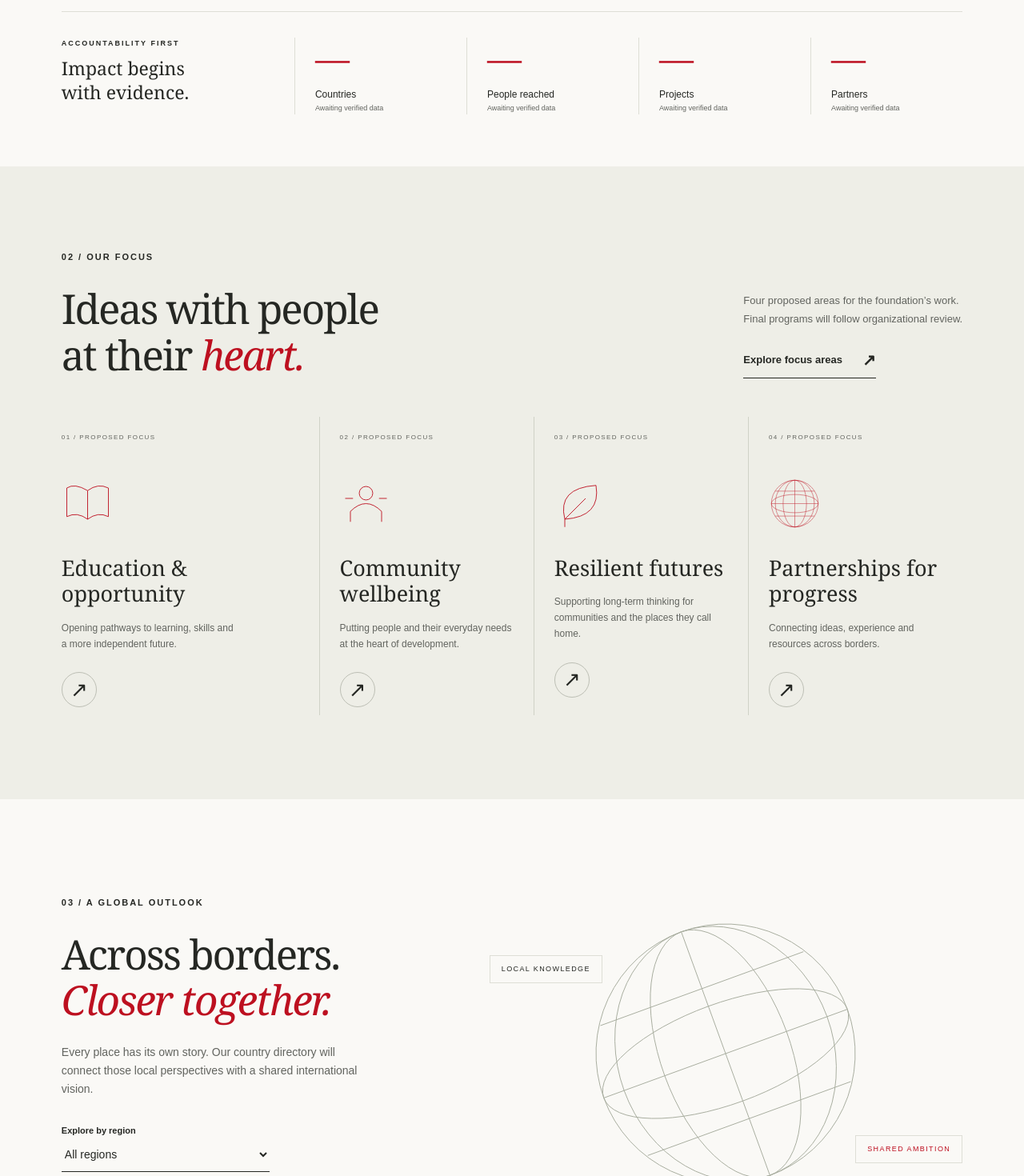
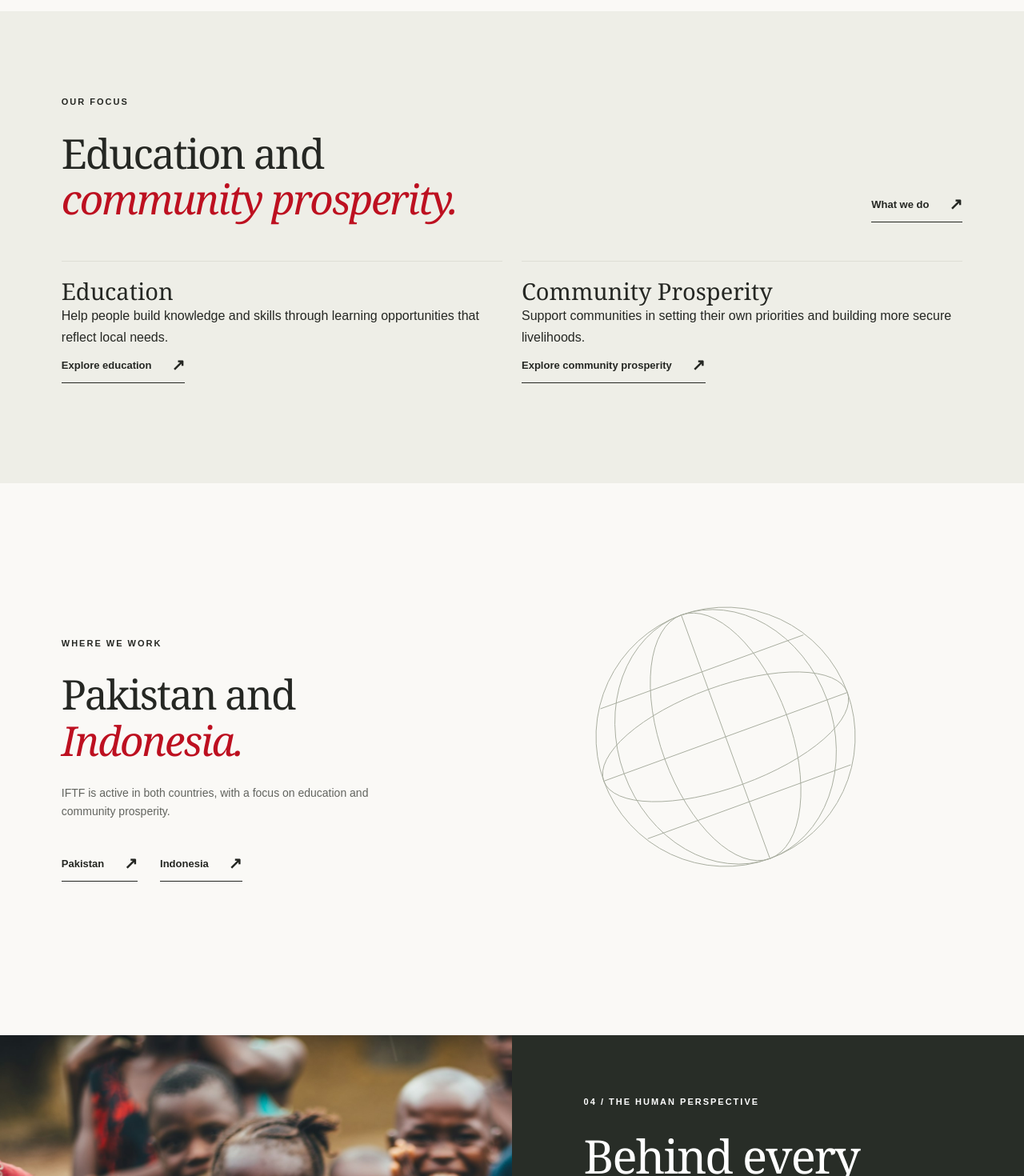
Before and after one commit to LineMindMap/IFTF, a Next.js app: page / in a window 1280 px wide. Shown: the part 1480-2950 px from the top of the page at 80% size. Built offline with nearby package versions, Linux system fonts and the light colour scheme.

Commit message:
Update Site source

```diff
--- a/app/[slug]/page.tsx
+++ b/app/[slug]/page.tsx
@@ -1,5 +1,5 @@
 import Link from 'next/link';
-import { focusAreas, routes } from '../../data/content';
+import { countries, focusAreas, office, routes } from '../../data/content';
 
 const labels: Record<string, string> = {
   about: 'About IFTF',
@@ -44,7 +44,7 @@ export default async function Page({ params }: PageProps) {
         <>
           <p className="inner-lead">Bridging Today, Empowering Tomorrow.</p>
           <p>International Future Trust Foundation brings an international outlook to a shared purpose: creating more opportunity through people and partnerships.</p>
-          <p>Explore the foundation’s proposed focus areas, or learn how to start a conversation about collaboration.</p>
+          <p>Explore the foundation’s focus areas, or learn how to start a conversation about collaboration.</p>
           <div className="actions">
             <Link className="button" href="/programs/">Explore focus areas</Link>
             <Link className="text-link" href="/collaborate/">Propose a collaboration</Link>
@@ -52,12 +52,36 @@ export default async function Page({ params }: PageProps) {
         </>
       ) : slug === 'programs' ? (
         <>
-          <p className="inner-lead">Four proposed areas for the foundation’s work.</p>
-          <p>These areas describe the current direction. Program details will be published after review.</p>
+          <p className="inner-lead">Education and community prosperity guide the foundation’s work.</p>
+          <p>These descriptions outline IFTF’s priorities. Details on individual projects will be added as they become available.</p>
           <div className="program-list">
-            {focusAreas.map(area => <section key={area.number}><h2>{area.title}</h2><p>{area.text}</p></section>)}
+            {focusAreas.map(area => <section key={area.id} id={area.id}><h2>{area.title}</h2><p>{area.text}</p></section>)}
           </div>
           <Link className="text-link" href="/collaborate/">Propose a collaboration</Link>
+        </>
+      ) : slug === 'where-we-work' ? (
+        <>
+          <p className="inner-lead">IFTF is active in Pakistan and Indonesia.</p>
+          <p>Our main focus is education and community prosperity. Country profiles will be expanded as project details become available.</p>
+          <div className="program-list">
+            {countries.map(country => <section key={country.id} id={country.id}>
+              <h2>{country.name}</h2>
+              {country.id === 'indonesia' && <p>Our current office is in Yogyakarta.</p>}
+              <Link className="text-link" href={country.id === 'indonesia' ? '/contact/' : '/programs/'}>
+                {country.id === 'indonesia' ? 'Yogyakarta office details' : 'Explore our focus areas'}
+              </Link>
+            </section>)}
+          </div>
+        </>
+      ) : slug === 'contact' ? (
+        <>
+          <p className="inner-lead">Yogyakarta office</p>
+          <address className="office-address">{office.street}<br/>{office.city}<br/>{office.postalCode}</address>
+          <dl className="office-details">
+            <div><dt>Phone</dt><dd><a href={office.telephoneHref}>{office.phone}</a></dd></div>
+            <div><dt>Fax</dt><dd>{office.fax}</dd></div>
+            <div><dt>Email</dt><dd><a href={'mailto:' + office.email}>{office.email}</a></dd></div>
+          </dl>
         </>
       ) : (
         <>
--- a/app/globals.css
+++ b/app/globals.css
@@ -65,3 +65,10 @@ html { scroll-padding-top: 180px; }
 .program-list { display: grid; grid-template-columns: repeat(auto-fit, minmax(min(100%, 260px), 1fr)); gap: 24px; margin-top: 36px; }
 .program-list section { padding-block: 20px; border-top: 1px solid var(--line); }
 .program-list h2 { font-size: 27px; letter-spacing: -0.02em; }
+
+.country-links { display: flex; flex-wrap: wrap; gap: 12px 28px; margin-top: 18px; padding: 0; list-style: none; }
+.office-address { font-style: normal; margin-top: 16px; }
+.office-details { margin-top: 24px; }
+.office-details div { display: grid; grid-template-columns: 55px minmax(0, 1fr); gap: 12px; align-items: center; min-height: 44px; }
+.office-details dt { font-weight: 700; }
+.office-details a { display: inline-flex; align-items: center; min-height: 44px; text-decoration: underline; text-underline-offset: 4px; overflow-wrap: anywhere; }
--- a/app/page.tsx
+++ b/app/page.tsx
@@ -1,9 +1,8 @@
 'use client';
-import { useState } from 'react';
 import Image from 'next/image';
 import Link from 'next/link';
 import { motion, useReducedMotion } from 'framer-motion';
-import { focusAreas,impact } from '../data/content';
+import { countries, focusAreas } from '../data/content';
 
 function Arrow(){return <span aria-hidden="true">↗</span>}
 function Globe(){return <svg viewBox="0 0 200 200" fill="none" aria-hidden="true"><circle cx="100" cy="100" r="90"/><ellipse cx="100" cy="100" rx="45" ry="90"/><ellipse cx="100" cy="100" rx="75" ry="90"/><ellipse cx="100" cy="100" rx="90" ry="35"/><path d="M10 100h180M25 52h150M25 148h150M100 10v180"/></svg>}
@@ -15,11 +14,10 @@ function Reveal({ children, className = '' }: { children: React.ReactNode; class
 }
 
 export default function Home() {
-  const [region, setRegion] = useState('All regions');
   return (
 <main id="main" tabIndex={-1}>
 <section className="hero wrap"><div className="hero-copy"><p className="eyebrow"><span/> PEOPLE. PURPOSE. POSSIBILITY.</p><h1>A shared future.<br/>A world of<br/><em>possibility.</em></h1><p className="hero-desc">Bridging Today, Empowering Tomorrow.</p><p className="intro">Progress begins with people. Discover a vision of stronger communities, meaningful partnerships and opportunity that reaches further.</p><div className="actions"><Link className="button" href="/programs/">Explore our vision <Arrow/></Link><Link className="text-link" href="/about/">Meet IFTF <Arrow/></Link></div><div className="hero-bottom"><span className="line"/><span>LOCAL PERSPECTIVES.<br/>GLOBAL POSSIBILITIES.</span></div></div><div className="hero-art"><div className="photo-frame"><Image src="/community.jpg" alt="Illustrative photograph of a community gathering" fill sizes="(max-width: 760px) 100vw, 52vw" priority/><div className="photo-shade"/><span className="image-label">THE FUTURE STARTS WITH PEOPLE</span><span className="photo-credit">Illustrative photography · not an IFTF project</span></div><div className="globe-stamp"><Globe/></div><div className="floating-note"><span className="red-rule"/><p>Different places.<br/><em>Shared possibilities.</em></p><Arrow/></div><span className="vertical-note">INTERNATIONAL FUTURE TRUST FOUNDATION</span></div></section>
-<div className="preview-note wrap"><span className="status-dot"/> FOUNDATION WEBSITE PREVIEW <span>Program descriptions and imagery are illustrative. Organizational information is awaiting confirmation.</span></div>
+<div className="preview-note wrap"><span className="status-dot"/> FOUNDATION WEBSITE PREVIEW <span>Photography is illustrative. Program descriptions are draft copy.</span></div>
 <nav className="quick-links wrap" aria-label="Quick links">
   <Link href="/programs/">Explore programs <Arrow/></Link>
   <Link href="/collaborate/">Propose a collaboration <Arrow/></Link>
@@ -27,9 +25,33 @@ export default function Home() {
   <Link href="/verify/">Verify a letter <Arrow/></Link>
 </nav>
 <section className="mission wrap section" id="about"><Reveal><p className="eyebrow">01 / WHO WE ARE</p></Reveal><Reveal><h2>Tomorrow is something<br/>we build <em>together.</em></h2><div className="mission-columns"><p>International Future Trust Foundation brings a global outlook to a simple idea: people and partnerships belong at the centre of a better future.</p><div><p>Our website is taking shape. This space will share the foundation’s story, its people and the work that connects its vision to everyday lives.</p><Link className="text-link" href="/founders-story/">Discover our story <Arrow/></Link></div></div></Reveal></section>
-<section className="impact wrap"><div className="impact-label"><p className="eyebrow">ACCOUNTABILITY FIRST</p><p>Impact begins<br/>with evidence.</p></div>{impact.items.map(item=><div className="stat" key={item.label}><strong>—</strong><span>{item.label}</span><small>Awaiting verified data</small></div>)}</section>
-<section className="focus section"><div className="wrap"><Reveal className="section-top"><div><p className="eyebrow">02 / OUR FOCUS</p><h2>Ideas with people<br/>at their <em>heart.</em></h2></div><div><p className="section-aside">Four proposed areas for the foundation’s work.<br/>Final programs will follow organizational review.</p><Link className="text-link" href="/programs/">Explore focus areas <Arrow/></Link></div></Reveal><div className="focus-grid">{focusAreas.map((area,i)=><Reveal className={'focus-item focus-'+i} key={area.number}><span className="focus-number">{area.number} / PROPOSED FOCUS</span><div className="focus-symbol" aria-hidden="true">{i===0?<svg viewBox="0 0 100 100"><path d="M50 25Q25 10 10 20v55q20-10 40 5 20-15 40-5V20Q70 10 50 25v55"/></svg>:i===1?<svg viewBox="0 0 100 100"><circle cx="50" cy="30" r="13"/><path d="M20 85V65q30-30 60 0v20M10 40h15M75 40h15"/></svg>:i===2?<svg viewBox="0 0 100 100"><path d="M20 80Q5 20 80 15q10 60-60 65ZM20 80l40-40M20 80v15"/></svg>:<Globe/>}</div><h3>{area.title}</h3><p>{area.text}</p><Link href="/programs/" aria-label={'Explore '+area.title}><Arrow/></Link></Reveal>)}</div></div></section>
-<section className="global section wrap"><Reveal className="global-copy"><p className="eyebrow">03 / A GLOBAL OUTLOOK</p><h2>Across borders.<br/><em>Closer together.</em></h2><p>Every place has its own story. Our country directory will connect those local perspectives with a shared international vision.</p><label htmlFor="region">Explore by region</label><select id="region" value={region} onChange={e=>setRegion(e.target.value)}>{['All regions','Africa','Asia','Europe','Americas','Oceania'].map(r=><option key={r}>{r}</option>)}</select><p className="region-status" aria-live="polite">{region==='All regions'?'Country coverage':region+' coverage'} will appear here once confirmed.</p><Link className="text-link" href="/where-we-work/">Where we work <Arrow/></Link></Reveal><div className="global-art"><Globe/><span className="orbit-label orbit-one">LOCAL KNOWLEDGE</span><span className="orbit-label orbit-two">SHARED AMBITION</span><div className="global-caption">ONE WORLD. MANY POSSIBILITIES.<br/><small>Geographic coverage pending confirmation</small></div></div></section>
+<section className="focus section">
+  <div className="wrap">
+    <Reveal className="section-top">
+      <div><p className="eyebrow">OUR FOCUS</p><h2>Education and<br/><em>community prosperity.</em></h2></div>
+      <Link className="text-link" href="/programs/">What we do <Arrow/></Link>
+    </Reveal>
+    <div className="program-list">
+      {focusAreas.map(area => <section key={area.id}>
+        <h3>{area.title}</h3><p>{area.text}</p>
+        <Link className="text-link" href={'/programs/#' + area.id}>Explore {area.title.toLowerCase()} <Arrow/></Link>
+      </section>)}
+    </div>
+  </div>
+</section>
+<section className="global section wrap">
+  <Reveal className="global-copy">
+    <p className="eyebrow">WHERE WE WORK</p>
+    <h2>Pakistan and <em>Indonesia.</em></h2>
+    <p>IFTF is active in both countries, with a focus on education and community prosperity.</p>
+    <ul className="country-links">
+      {countries.map(country => <li key={country.id}>
+        <Link className="text-link" href={'/where-we-work/#' + country.id}>{country.name} <Arrow/></Link>
+      </li>)}
+    </ul>
+  </Reveal>
+  <div className="global-art"><Globe/></div>
+</section>
 <section className="story"><div className="story-photo"><Image src="/community.jpg" alt="Illustrative community scene, pending approved IFTF photography" fill sizes="(max-width:760px) 100vw, 50vw"/><span className="photo-credit">Illustrative image</span></div><Reveal className="story-copy"><p className="eyebrow">04 / THE HUMAN PERSPECTIVE</p><h2>Behind every<br/>possibility,<br/><em>there are people.</em></h2><p>This space is reserved for a real community story, shared with permission. The people, experiences and outcomes will be published after verification.</p><Link className="button light" href="/news/">Stories from our work <Arrow/></Link><span className="story-placeholder">STORY AWAITING PUBLICATION</span></Reveal></section>
 <section className="section wrap publications"><Reveal className="section-top"><div><p className="eyebrow">05 / OPEN & ACCOUNTABLE</p><h2>A clear view of<br/><em>the road ahead.</em></h2></div><p className="section-aside">Our plans, reports and policies will provide a transparent record of priorities, progress and learning.</p></Reveal><div className="publication-grid">{[['Our shared direction','Strategy & priorities'],['Progress, documented','Annual reports'],['Trust in practice','Governance & policies']].map(([title,sub],i)=><Link className={'publication book-'+i} key={title} href={i===2?'/transparency/':'/publications/'}><span>IFTF <Arrow/></span><h3>{title}</h3><div className="book-globe"><Globe/></div><p>{sub}<small>Publication forthcoming</small></p></Link>)}</div></section>
 <section className="collaborate wrap"><div><p className="eyebrow">BETTER, TOGETHER</p><h2>Let’s turn shared purpose<br/>into <em>possibility.</em></h2></div><Link className="button" href="/collaborate/">Propose a collaboration <Arrow/></Link></section>
--- a/app/site-footer.tsx
+++ b/app/site-footer.tsx
@@ -1,6 +1,7 @@
 import Image from 'next/image';
 import Link from 'next/link';
+import { office } from '../data/content';
 
 export default function SiteFooter() {
-  return <footer><div className="wrap footer-top"><div><Image src="/iftf-logo.png" width={290} height={145} alt="International Future Trust Foundation"/><p>Bridging Today,<br/>Empowering Tomorrow.</p></div><div><h3>Discover</h3><Link href="/about/">About IFTF</Link><Link href="/programs/">Our focus</Link><Link href="/where-we-work/">Global outlook</Link><Link href="/news/">News & stories</Link></div><div><h3>Connect</h3><Link href="/collaborate/">Become a partner</Link><Link href="/volunteer/">Volunteer</Link><Link href="/contact/">Contact</Link><Link href="/verify/">Verify a letter</Link></div><div><h3>Built on trust</h3><Link href="/transparency/">Transparency</Link><Link href="/publications/">Reports & publications</Link><p className="footer-note">Official contact details and registered address will be added after verification.</p></div></div><div className="wrap footer-bottom"><span>© {new Date().getFullYear()} International Future Trust Foundation</span><div><Link href="/privacy/">Privacy</Link><Link href="/terms/">Terms</Link><Link href="/accessibility/">Accessibility</Link><a href="#main">Back to top ↑</a></div></div></footer>;
+  return <footer><div className="wrap footer-top"><div><Image src="/iftf-logo.png" width={290} height={145} alt="International Future Trust Foundation"/><p>Bridging Today,<br/>Empowering Tomorrow.</p></div><div><h3>Discover</h3><Link href="/about/">About IFTF</Link><Link href="/programs/">Our focus</Link><Link href="/where-we-work/">Global outlook</Link><Link href="/news/">News & stories</Link></div><div><h3>Connect</h3><Link href="/collaborate/">Become a partner</Link><Link href="/volunteer/">Volunteer</Link><Link href="/contact/">Contact</Link><Link href="/verify/">Verify a letter</Link></div><div><h3>Built on trust</h3><Link href="/transparency/">Transparency</Link><Link href="/publications/">Reports & publications</Link><p className="footer-note">{office.street}<br/>{office.city}<br/>{office.postalCode}</p></div></div><div className="wrap footer-bottom"><span>© {new Date().getFullYear()} International Future Trust Foundation</span><div><Link href="/privacy/">Privacy</Link><Link href="/terms/">Terms</Link><Link href="/accessibility/">Accessibility</Link><a href="#main">Back to top ↑</a></div></div></footer>;
 }
--- a/data/content.ts
+++ b/data/content.ts
@@ -1,4 +1,21 @@
 export const navigation = [ ['About','about'],['What We Do','programs'],['Where We Work','where-we-work'],['Partners','partners'],['Publications','publications'],['Get Involved','get-involved'] ];
 export const routes = ['about','programs','where-we-work','partners','publications','get-involved','news','contact','login','verify','collaborate','volunteer','careers','donate','privacy','terms','accessibility','transparency','founders-story'];
-export const focusAreas = [ {number:'01',title:'Education & opportunity',text:'Opening pathways to learning, skills and a more independent future.'},{number:'02',title:'Community wellbeing',text:'Putting people and their everyday needs at the heart of development.'},{number:'03',title:'Resilient futures',text:'Supporting long-term thinking for communities and the places they call home.'},{number:'04',title:'Partnerships for progress',text:'Connecting ideas, experience and resources across borders.'} ];
-export const impact = {asOf:null,verified:false,items:[{label:'Countries',value:null},{label:'People reached',value:null},{label:'Projects',value:null},{label:'Partners',value:null}]};
+export const countries = [
+  { name: 'Pakistan', id: 'pakistan' },
+  { name: 'Indonesia', id: 'indonesia' },
+];
+
+export const office = {
+  street: 'Jl. Kaluirang 14,5',
+  city: 'Yogyakarta, Indonesia',
+  postalCode: '55584',
+  phone: '+62 (813) 77012611',
+  fax: '+62 (813) 77012611',
+  telephoneHref: 'tel:+6281377012611',
+  email: 'Info@internationalftf.org',
+};
+
+export const focusAreas = [
+  { id: 'education', title: 'Education', text: 'Help people build knowledge and skills through learning opportunities that reflect local needs.' },
+  { id: 'community-prosperity', title: 'Community Prosperity', text: 'Support communities in setting their own priorities and building more secure livelihoods.' },
+];
```
